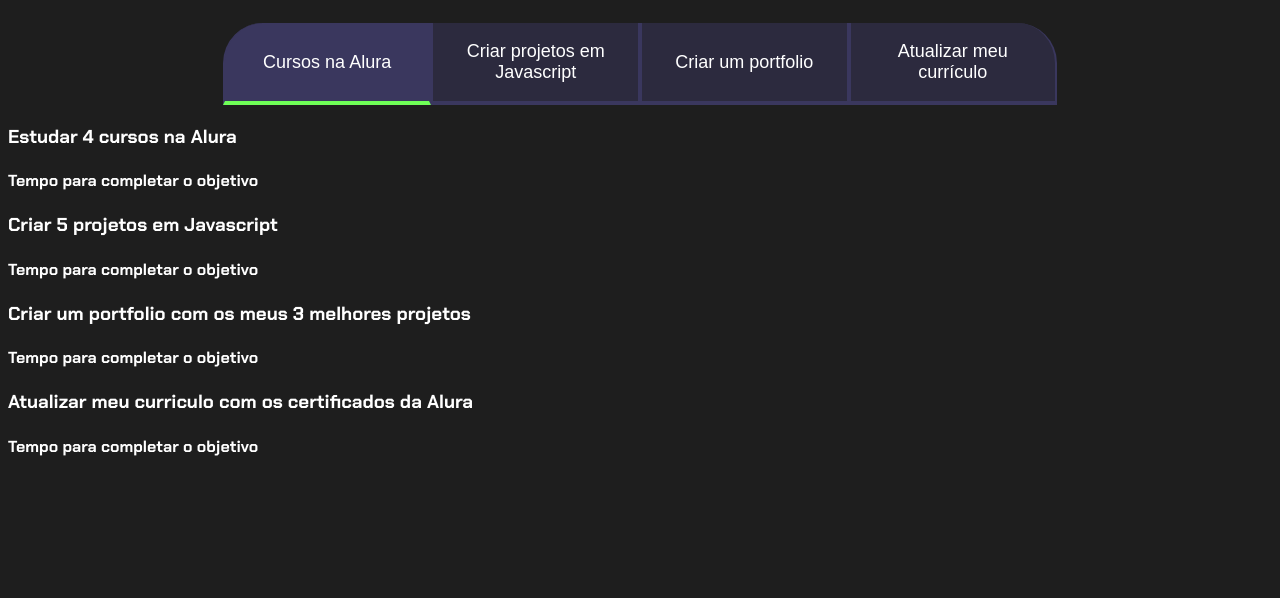
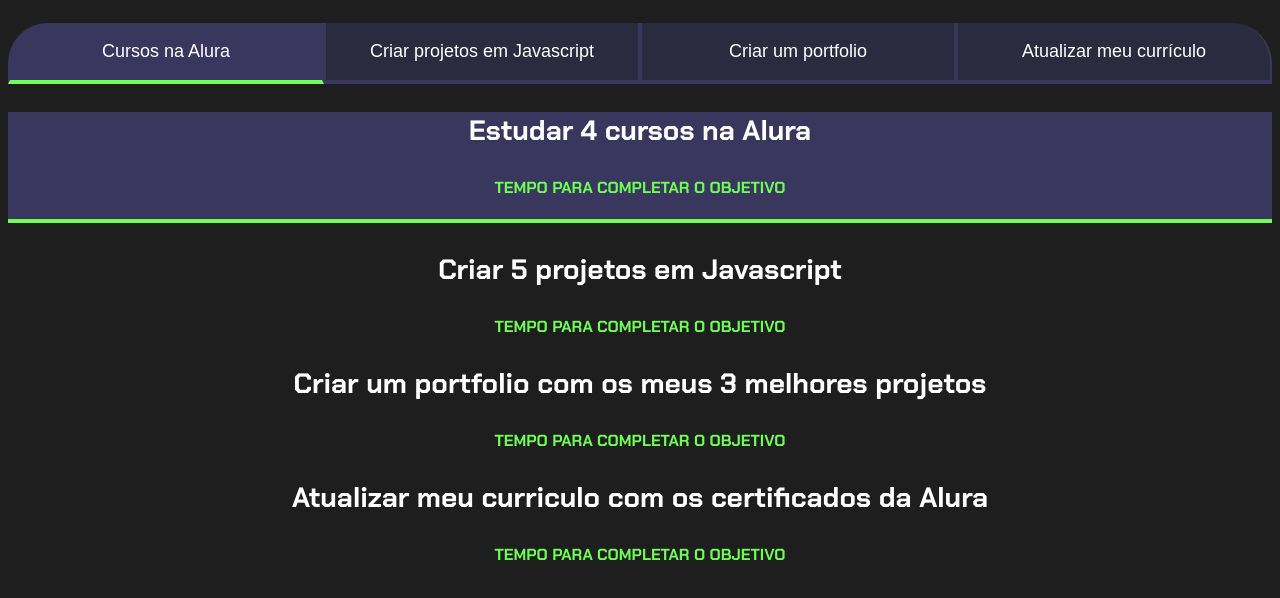
Before and after one commit to EnzoGRodriguess/trabalho-buiu-matematica-aplicadissima, a plain HTML site: page index.html in a window 1280 px wide. Both pictures are taken after a click on the button "Cursos na Alura". Shown: the part 80-678 px from the top of the page. Drawn offline with Linux system fonts and the light colour scheme.

Commit message:
Add files via upload

```diff
--- a/index.html
+++ b/index.html
@@ -10,16 +10,15 @@
   <body>
     <section class="conteudo-principal">
       <h2 class="titulo-principal">Meus Objetivos do ano<span>_</span></h2>
+    </section>
+    <div class="abas-textos">
+ <div class="conteudo">
   <div class="botoes">
     <button class="botao ativo">Cursos na Alura</button>
     <button class="botao">Criar projetos em Javascript</button>
     <button class="botao">Criar um portfolio</button>
     <button class="botao">Atualizar meu currículo</button>
   </div>
-    </section>
-  </body>
-</html>
-<script src="main.js"></script>
   <div class="abas-textos">
     <div class="aba-conteudo">
       <h3 class="aba-conteudo-titulo-principal">Estudar 4 cursos na Alura</h3>
@@ -52,3 +51,8 @@
       </h4>
     </div>
   </div>
+</div>
+
+    <script src="main.js"></script>
+  </body>
+</html>
--- a/main.js
+++ b/main.js
@@ -1,11 +1,13 @@
 const botoes = document.querySelectorAll(".botao");
-
+const textos = document.querySelectorAll(".aba-conteudo");
 for (let i = 0; i < botoes.length; i++) {
   botoes[i].onclick = function () {
     for (let j = 0; j < botoes.length; j++) {
       botoes[j].classList.remove("ativo");
+      textos[j].classList.remove("ativo");
     }
 
     botoes[i].classList.add("ativo");
+    textos[i].classList.add("ativo");
   };
 }
--- a/style.css
+++ b/style.css
@@ -85,3 +85,13 @@
   background-color: var(--botao-ativo);
   border-bottom: 4px solid var(--verde);
 }
+
+.aba-conteudo-titulo-principal {
+  font-size: 28px;
+  text-align: center;
+}
+.aba-conteudo-titulo-secundario {
+  text-align: center;
+  color: var(--verde);
+  text-transform: uppercase;
+}
```
Lines whose indentation alone changed are shown as unchanged.
